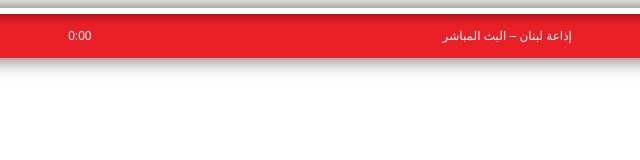
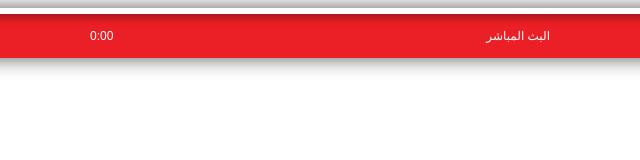
Before and after one commit to libanradio/livestream, a plain HTML site: page index.html in a window 1280 px wide. Shown: the full height of the page, 331-971 px from the left. Drawn offline with Linux system fonts and the light colour scheme; some icons are missing.

Commit message:
Update index.html

```diff
--- a/index.html
+++ b/index.html
@@ -21,7 +21,7 @@
     <div class="time">
       <div class="current"></div>
     </div>
-    <div class="name">إذاعة لبنان – البث المباشر</div>
+    <div class="name">البث المباشر</div>
 
     <div class="volume-container">
       <div class="volume-button">
```
